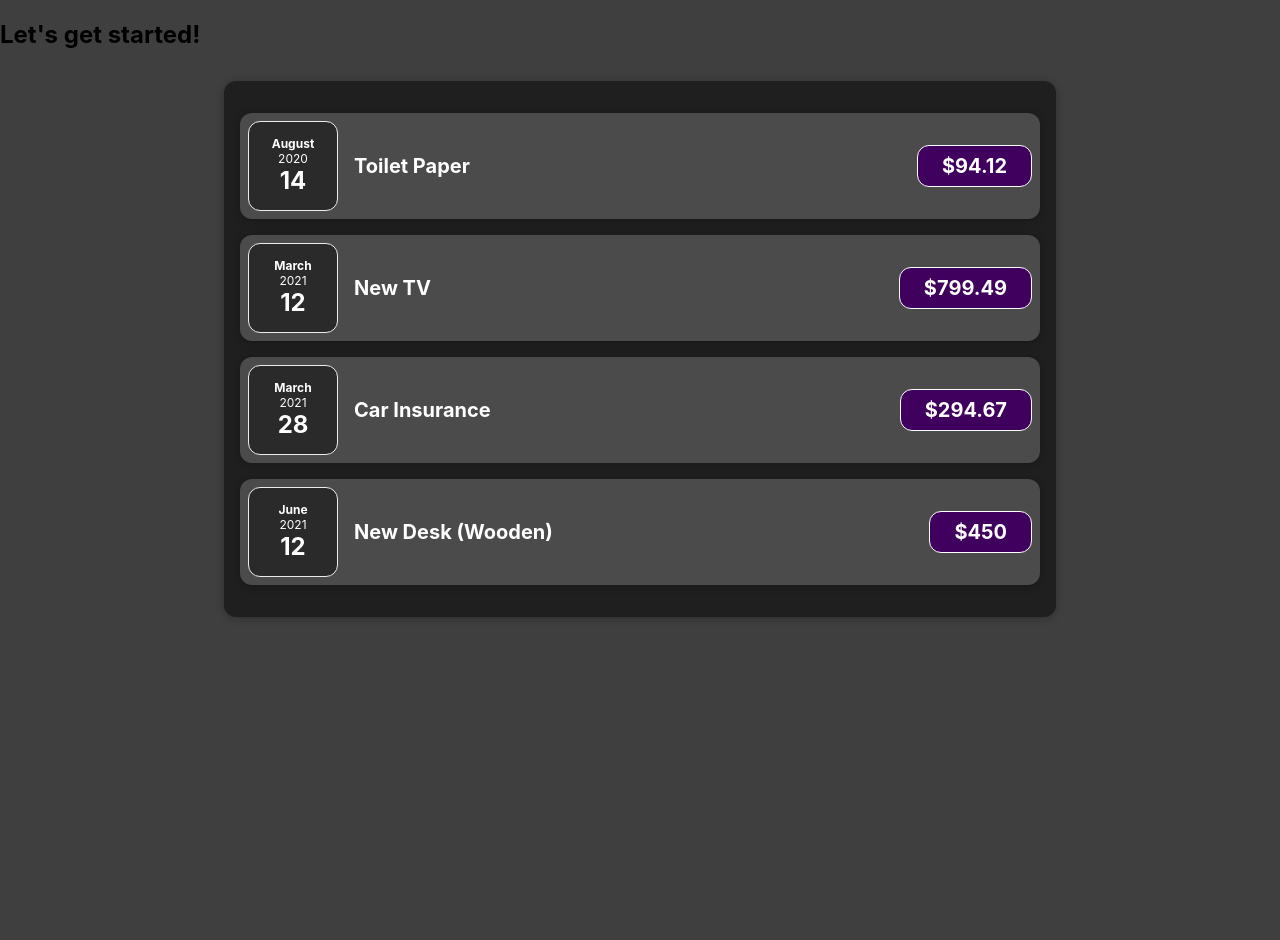
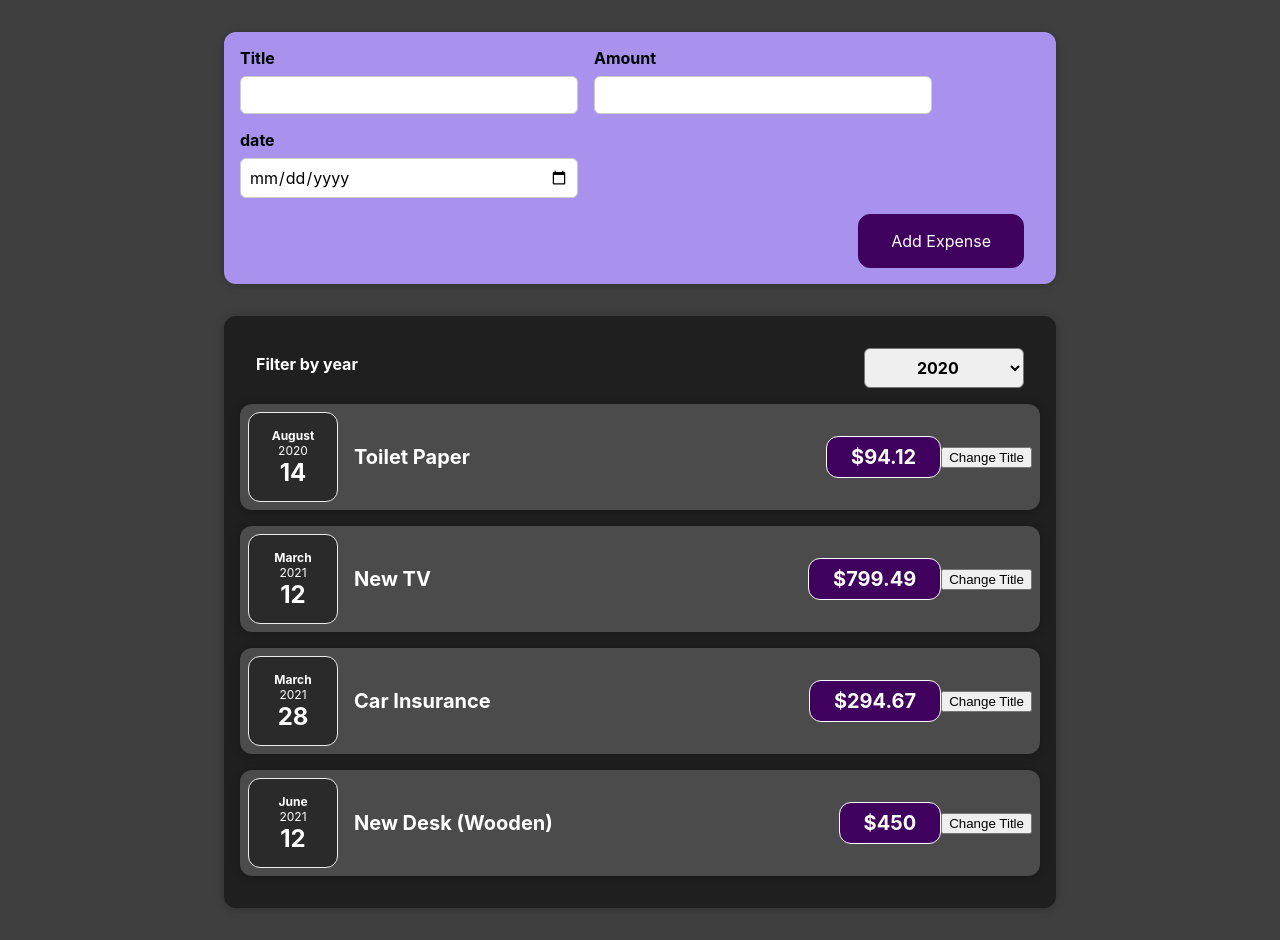
Before and after one commit to kamalpal/react-complete-guide, a React (Create React App) app: page / in a window 1280 px wide. Before the commit the page ends 800 px from the top, so only its background shows below. Built offline with nearby package versions, Linux system fonts and the light colour scheme.

Commit message:
React State & Working with Events

```diff
--- a/src/App.js
+++ b/src/App.js
@@ -1,4 +1,5 @@
 import Expenses from "./components/Expenses/Expenses";
+import NewExpense from "./components/NewExpense/NewExpense";
 
 const App = () => {
   const expenses = [
@@ -28,9 +29,13 @@ const App = () => {
     },
   ];
 
+  const addExpenseHandler = expense => {
+    console.log(expense);
+  }
+
   return (
     <div>
-      <h2>Let's get started!</h2>
+      <NewExpense onAddExpense={addExpenseHandler} />
       <Expenses items={expenses} />
     </div>
   )
--- a/src/components/Expenses/ExpenseItem.js
+++ b/src/components/Expenses/ExpenseItem.js
@@ -1,16 +1,24 @@
-import './ExpenseItem.css';
+import { useState } from "react";
+
 import ExpenseDate from './ExpenseDate';
 import Card from '../UI/Card';
+import './ExpenseItem.css';
 
 const ExpenseItem = props => {
+    const [title, setTitle] = useState(props.title);
+
+    const clickHandler = e => {
+        setTitle('Updated!');
+    }
 
     return (
         <Card className='expense-item'>
             <ExpenseDate date={props.date} />
             <div className='expense-item__description'>
-                <h2>{props.title}</h2>
+                <h2>{title}</h2>
                 <div className='expense-item__price'>${props.amount}</div>
             </div>
+            <button onClick={clickHandler}>Change Title</button>
         </Card>
     );
 }
--- a/src/components/Expenses/Expenses.js
+++ b/src/components/Expenses/Expenses.js
@@ -1,13 +1,22 @@
+import ExpensesFilter from "./ExpensesFilter";
 import ExpenseItem from "./ExpenseItem";
+import { useState } from "react";
 import './Expenses.css';
 
 const Expenses = props => {
+    const [filteredYear, setFilteredYear] = useState('2020');
+
+    const filterChangeHandler = selectedYear => {
+        setFilteredYear(selectedYear)
+    }
+
     return (
         <div className="expenses">
-        <ExpenseItem title={props.items[0].title} amount={props.items[0].amount} date={props.items[0].date} />
-        <ExpenseItem title={props.items[1].title} amount={props.items[1].amount} date={props.items[1].date} />
-        <ExpenseItem title={props.items[2].title} amount={props.items[2].amount} date={props.items[2].date} />
-        <ExpenseItem title={props.items[3].title} amount={props.items[3].amount} date={props.items[3].date} />
+            <ExpensesFilter selected={filteredYear} onChangeFilter={filterChangeHandler} />
+            <ExpenseItem title={props.items[0].title} amount={props.items[0].amount} date={props.items[0].date} />
+            <ExpenseItem title={props.items[1].title} amount={props.items[1].amount} date={props.items[1].date} />
+            <ExpenseItem title={props.items[2].title} amount={props.items[2].amount} date={props.items[2].date} />
+            <ExpenseItem title={props.items[3].title} amount={props.items[3].amount} date={props.items[3].date} />
       </div>
     )
 }
--- /dev/null
+++ b/src/components/Expenses/ExpensesFilter.css
@@ -0,0 +1,24 @@
+.expenses-filter {
+    color: white;
+    padding: 0 1rem;
+}
+
+.expenses-filter__control {
+    display: flex;
+    width: 100%;
+    align-items: center;
+    justify-content: space-between;
+    margin: 1rem 0;
+}
+
+.expenses-filter label {
+    font-weight: bold;
+    margin-bottom: 0.5rem;
+}
+
+.expenses-filter select {
+    font: inherit;
+    padding: 0.5rem 3rem;
+    font-weight: bold;
+    border-radius: 6px;
+}
--- /dev/null
+++ b/src/components/Expenses/ExpensesFilter.js
@@ -0,0 +1,23 @@
+import './ExpensesFilter.css';
+
+const ExpensesFilter = props => {
+    const selectboxChangeHandler = event => {
+        props.onChangeFilter(event.target.value)
+    }
+
+    return (
+        <div className='expenses-filter'>
+            <div className='expenses-filter__control'>
+                <label>Filter by year</label>
+                <select value={props.selected} onChange={selectboxChangeHandler}>
+                    <option value='2022'>2022</option>
+                    <option value='2021'>2021</option>
+                    <option value='2020'>2020</option>
+                    <option value='2019'>2019</option>
+                </select>
+            </div>
+        </div>
+    );
+};
+
+export default ExpensesFilter;
--- /dev/null
+++ b/src/components/NewExpense/ExpenseForm.css
@@ -0,0 +1,26 @@
+.new-expense__controls {
+    display: flex;
+    flex-wrap: wrap;
+    gap: 1rem;
+    margin-bottom: 1rem;
+    text-align: left;
+}
+
+.new-expense__control label {
+    font-weight: bold;
+    margin-bottom: 0.5rem;
+    display: block;
+}
+
+.new-expense__control input {
+    font: inherit;
+    padding: 0.5rem;
+    border-radius: 6px;
+    border: 1px solid #ccc;
+    width: 20rem;
+    max-width: 100%;
+}
+
+.new-expense__actions {
+    text-align: right;
+}
--- /dev/null
+++ b/src/components/NewExpense/ExpenseForm.js
@@ -0,0 +1,50 @@
+import './ExpenseForm.css';
+import { useState } from 'react';
+
+const ExpenseForm = props => {
+    const [enteredTitle, setEnteredTitle] = useState('');
+    const [enteredAmount, setEnteredAmount] = useState('');
+    const [enteredDate, setEnteredDate] = useState('');
+
+    const titleChangeHandler = event => setEnteredTitle(event.target.value);
+    const amountChangeHandler = event => setEnteredAmount(event.target.value);
+    const dateChangeHandler = event => setEnteredDate(event.target.value);
+    const submitHandler = event => {
+        event.preventDefault();
+
+        const expenseData = {
+            title: enteredTitle,
+            amount: enteredAmount,
+            date: enteredDate
+        };
+
+        props.onSaveExpenseData(expenseData);
+        setEnteredTitle('');
+        setEnteredAmount('');
+        setEnteredDate('');
+    }
+
+    return (
+        <form onSubmit={submitHandler}>
+            <div className='new-expense__controls'>
+                <div className='new-expense__control'>
+                    <label>Title</label>
+                    <input type='text' value={enteredTitle} onChange={titleChangeHandler} />
+                </div>
+                <div className='new-expense__control'>
+                    <label>Amount</label>
+                    <input type='number' min='0.01' step='0.01' value={enteredAmount} onChange={amountChangeHandler} />
+                </div>
+                <div className='new-expense__control'>
+                    <label>date</label>
+                    <input type='date' min='2019-01-01' max='2022-10-30' value={enteredDate} onChange={dateChangeHandler} />
+                </div>
+            </div>
+            <div className='new-expense__actions'>
+                <button type='submit'>Add Expense</button>
+            </div>
+        </form>
+    )
+}
+
+export default ExpenseForm;
--- /dev/null
+++ b/src/components/NewExpense/NewExpense.css
@@ -0,0 +1,38 @@
+.new-expense {
+    background-color: #a892ee;
+    padding: 1rem;
+    margin: 2rem auto;
+    width: 50rem;
+    max-width: 95%;
+    border-radius: 12px;
+    text-align: center;
+    box-shadow: 0 1px 8px rgba(0, 0, 0, 0.25);
+}
+
+.new-expense button {
+    font: inherit;
+    cursor: pointer;
+    padding: 1rem 2rem;
+    border: 1px solid #40005d;
+    background-color: #40005d;
+    color: white;
+    border-radius: 12px;
+    margin-right: 1rem;
+}
+
+.new-expense button:hover,
+.new-expense button:active {
+    background-color: #510674;
+    border-color: #510674;
+}
+
+.new-expense button.alternative {
+    color: #220131;
+    border-color: transparent;
+    background-color: transparent;
+}
+
+.new-expense button.alternative:hover,
+.new-expense button.alternative:active {
+    background-color: #ddb3f8;
+}
--- /dev/null
+++ b/src/components/NewExpense/NewExpense.js
@@ -0,0 +1,19 @@
+import ExpenseForm from './ExpenseForm';
+import './NewExpense.css';
+
+const NewExpense = props => {
+    const saveExpenseDataHandler = enteredExpenseData => {
+        const expenseData = {
+            ...enteredExpenseData,
+            id: Math.random().toString()
+        };
+
+        props.onAddExpense(expenseData);
+    }
+
+    return <div className='new-expense'>
+        <ExpenseForm onSaveExpenseData={saveExpenseDataHandler} />
+    </div>
+}
+
+export default NewExpense;
```
